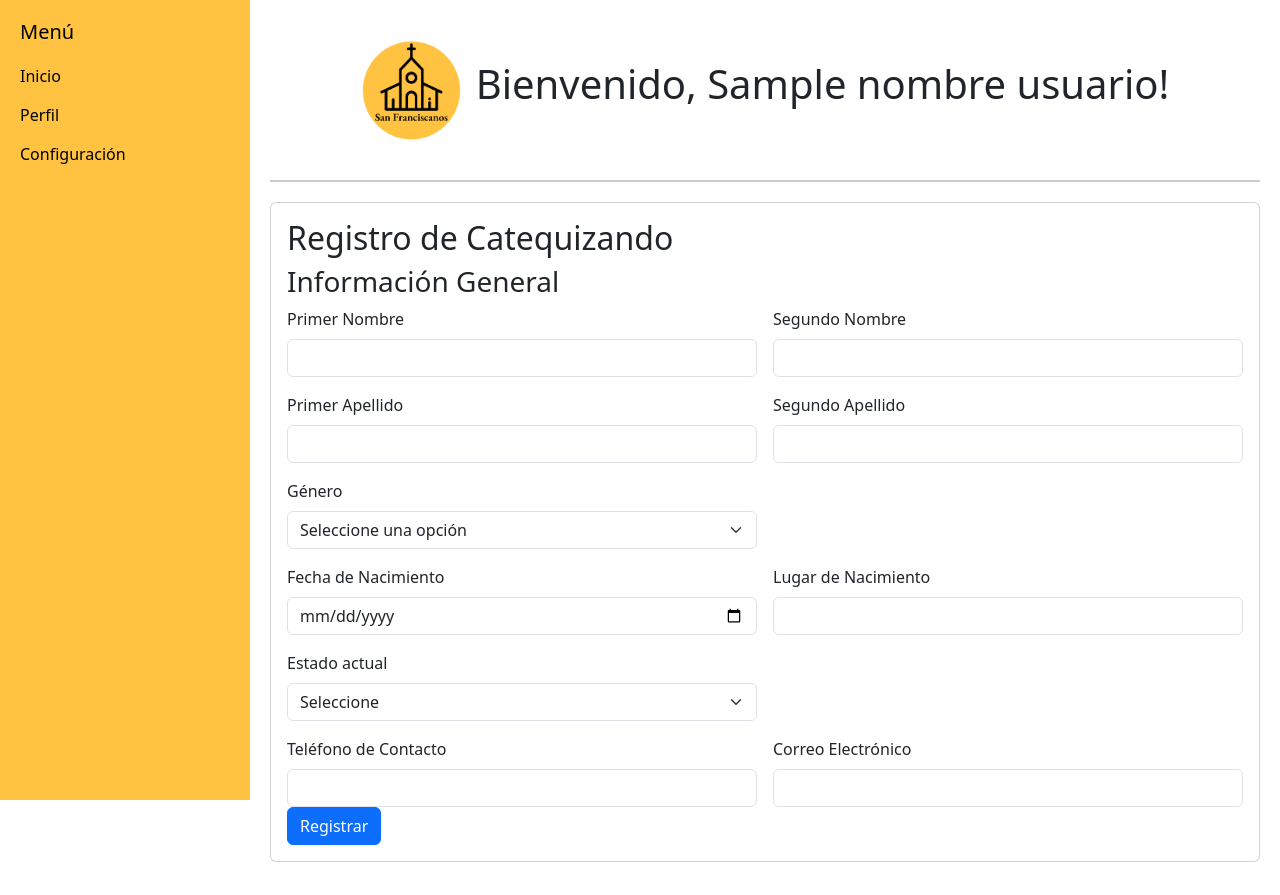
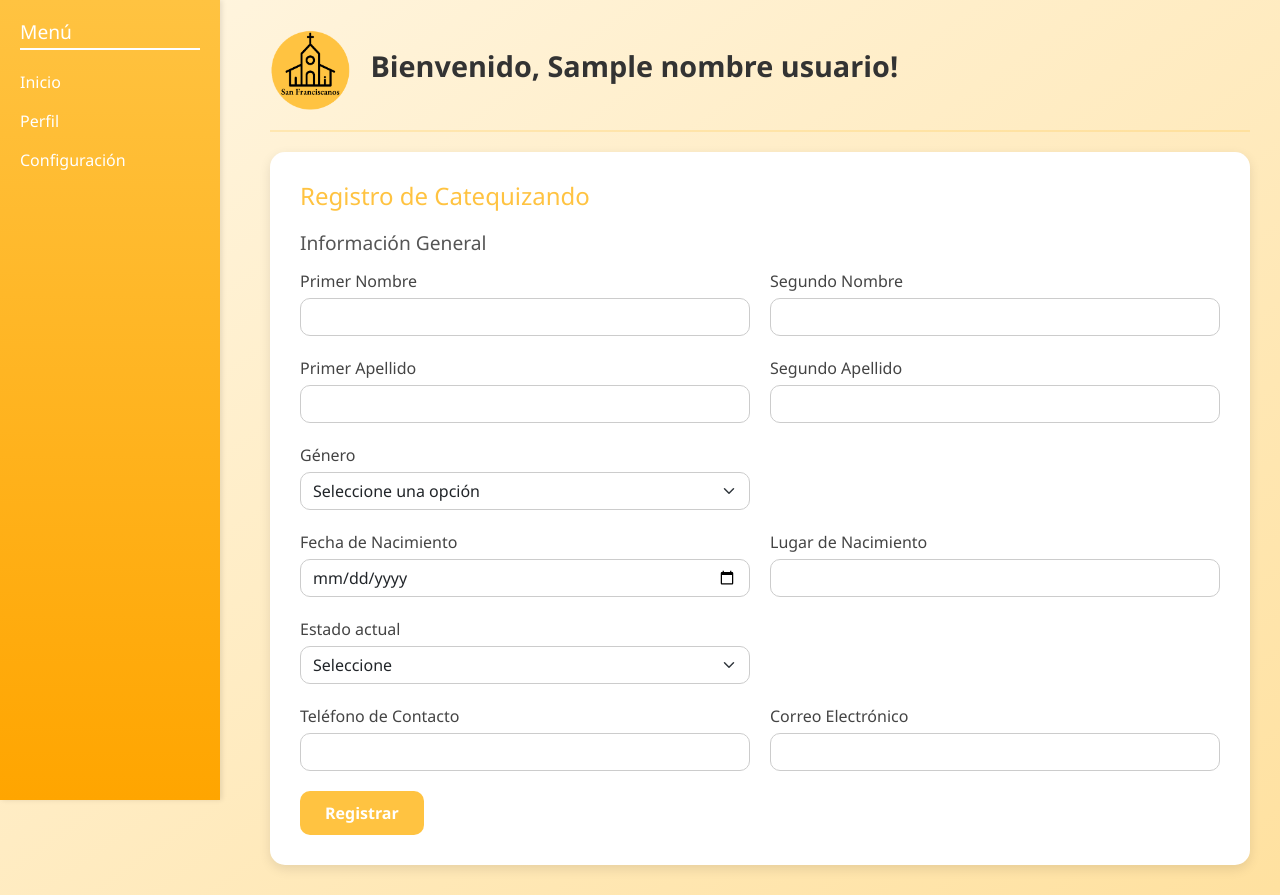
Before and after one commit to G4B0CM/SanFranciscanosPython, a Flask app: template SanFranciscanos/templates/pagina-inicio.html in a window 1280 px wide. Before the commit the page ends 862 px from the top, so only its background shows below. Run offline with Flask 3, Linux system fonts and the light colour scheme; the template is opened without the code that fills it: most values are stand-ins (such as "Sample title", 1, 10 or a date in 2020).

Commit message:
pagina inicio

```diff
--- a/SanFranciscanos/templates/pagina-inicio.html
+++ b/SanFranciscanos/templates/pagina-inicio.html
@@ -6,7 +6,167 @@
   <meta name="viewport" content="width=device-width, initial-scale=1.0">
   <link href="https://cdn.jsdelivr.net/npm/bootstrap@5.3.5/dist/css/bootstrap.min.css" rel="stylesheet"
     integrity="sha384-SgOJa3DmI69IUzQ2PVdRZhwQ+dy64/BUtbMJw1MZ8t5HZApcHrRKUc4W0kG879m7" crossorigin="anonymous">
-  <link rel="stylesheet" href="static/css/style-pagina-incio.css">
+  <style>
+    body {
+      font-family: 'Segoe UI', sans-serif;
+      margin: 0;
+      padding: 0;
+      background: linear-gradient(to bottom right, rgba(255, 195, 65, 0.15), rgba(255, 195, 65, 0.5));
+      min-height: 100vh;
+      display: flex;
+    }
+
+    .sidebar {
+      background: linear-gradient(to bottom, rgb(255, 195, 65), #ffa500);
+      color: white;
+      width: 220px;
+      padding: 20px;
+      height: 100vh;
+      position: fixed;
+      box-shadow: 2px 0 5px rgba(0, 0, 0, 0.1);
+    }
+
+    .sidebar-title {
+      font-size: 1.2rem;
+      margin-bottom: 20px;
+      border-bottom: 2px solid white;
+      padding-bottom: 5px;
+    }
+
+    .sidebar-links {
+      list-style: none;
+      padding-left: 0;
+    }
+
+    .sidebar-links li {
+      margin-bottom: 15px;
+    }
+
+    .sidebar-links a {
+      color: white;
+      text-decoration: none;
+      font-weight: 500;
+    }
+
+    .sidebar-links a:hover {
+      text-decoration: underline;
+    }
+
+    .main-content {
+      margin-left: 240px;
+      padding: 30px;
+      flex: 1;
+    }
+
+    .bienvenida-usuario {
+      display: flex;
+      align-items: center;
+      gap: 20px;
+    }
+
+    .bienvenida-usuario img {
+      height: 80px;
+    }
+
+    .bienvenida-usuario h1 {
+      font-size: 1.8rem;
+      font-weight: bold;
+      color: #333;
+    }
+
+    .linea {
+      border-top: 2px solid #ffc342;
+      margin: 20px 0;
+    }
+
+    .registro-catequizando .card {
+      background: white;
+      box-shadow: 0 4px 12px rgba(0, 0, 0, 0.1);
+      border: none;
+      border-radius: 15px;
+    }
+
+    .registro-catequizando .card-body {
+      padding: 30px;
+    }
+
+    .registro-catequizando h2 {
+      font-size: 1.5rem;
+      color: rgb(255, 195, 65);
+      margin-bottom: 20px;
+    }
+
+    .registro-catequizando h3 {
+      font-size: 1.2rem;
+      color: #555;
+      margin-bottom: 15px;
+    }
+
+    .info-general {
+      display: flex;
+      flex-wrap: wrap;
+      gap: 20px;
+    }
+
+    .info-general .col-50 {
+      flex: 1 1 45%;
+    }
+
+    .form-label {
+      font-weight: 500;
+      margin-bottom: 5px;
+      color: #444;
+    }
+
+    .form-control,
+    .form-select {
+      border-radius: 10px;
+      border: 1px solid #ccc;
+      box-shadow: none;
+      transition: border-color 0.3s;
+    }
+
+    .form-control:focus,
+    .form-select:focus {
+      border-color: rgb(255, 195, 65);
+      box-shadow: 0 0 0 0.2rem rgba(255, 195, 65, 0.25);
+    }
+
+    .btn-primary {
+      background-color: rgb(255, 195, 65);
+      border: none;
+      padding: 10px 25px;
+      font-weight: bold;
+      border-radius: 10px;
+      margin-top: 20px;
+    }
+
+    .btn-primary:hover {
+      background-color: #e0a800;
+    }
+
+    @media screen and (max-width: 768px) {
+      .main-content {
+        margin-left: 0;
+        padding: 20px;
+      }
+
+      .sidebar {
+        position: relative;
+        height: auto;
+        width: 100%;
+      }
+
+      .info-general .col-50 {
+        flex: 1 1 100%;
+      }
+
+      .bienvenida-usuario {
+        flex-direction: column;
+        align-items: flex-start;
+      }
+    }
+  </style>
   <title>Document</title>
 </head>
 
```
